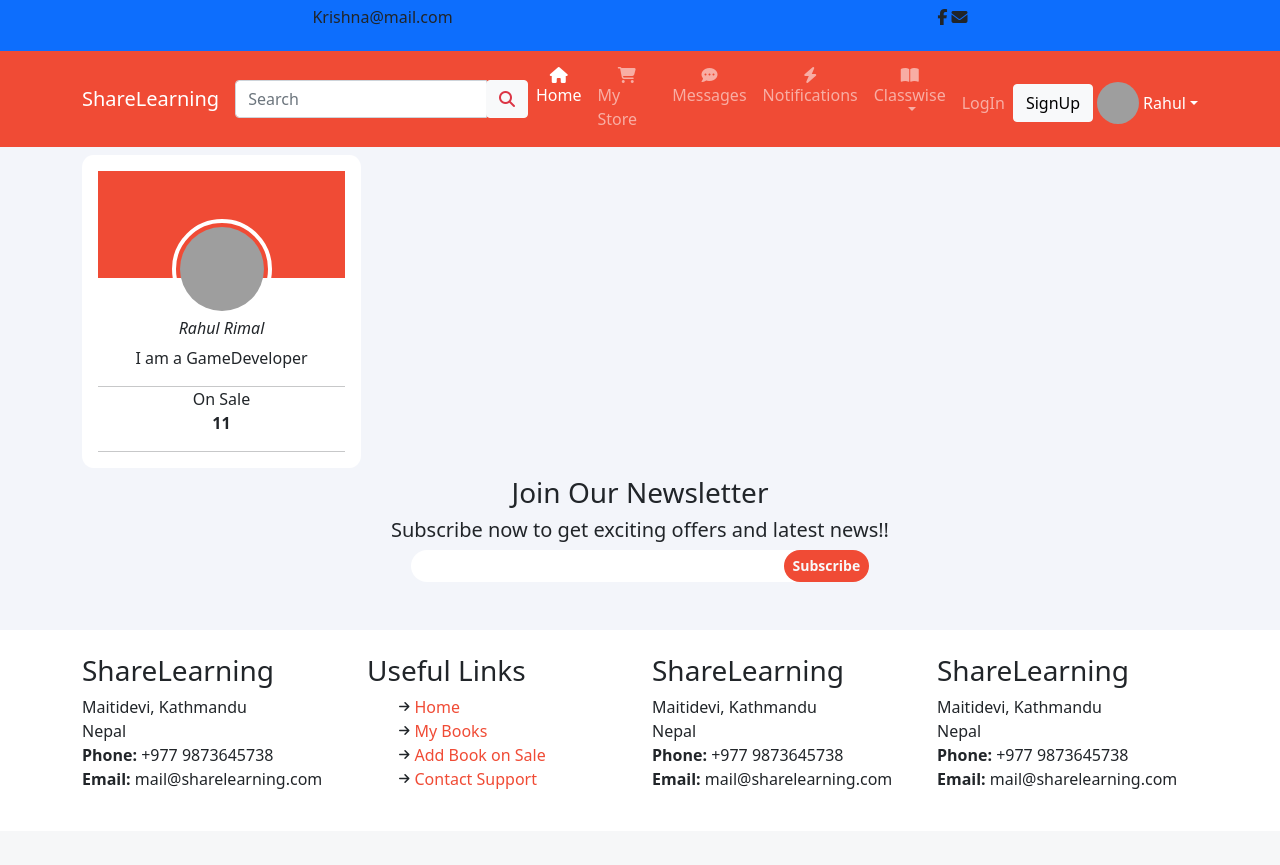
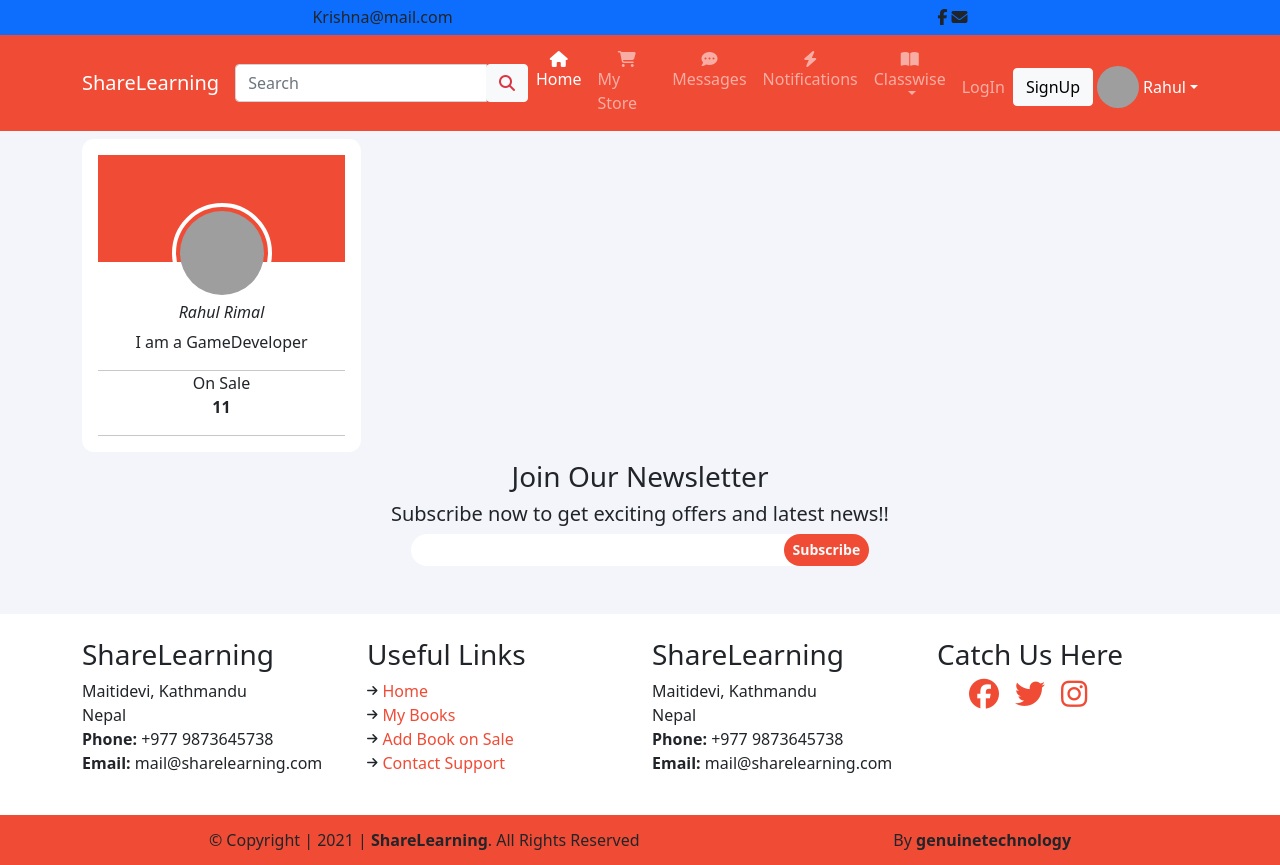
Before and after one commit to RahulRimal/ProjectShareBooks, a PHP site: page / in a window 1280 px wide. Before the commit the page ends 789 px from the top, so only its background shows below. Run offline with PHP 8.4, Linux system fonts and the light colour scheme; some libraries are stand-ins or nearby versions; grey boxes are pictures that could not be loaded.

Commit message:
Footer Completed

```diff
--- a/css/style.css
+++ b/css/style.css
@@ -47,7 +47,7 @@
 
 /* Topbar starts here */
 #top-bar {
-  background-color: var(--primary-color)
+  background-color: var(--primary-color);
   height: 35px;
   line-height: 35px;
 }
@@ -135,4 +135,11 @@
 }
 /* Footer top ends here  */
 
+.footer-bottom
+{
+    height: 50px;
+    line-height: 50px;
+    background-color: var(--primary-color);
+}
+
 /* Footer ends here  */
--- a/index.html
+++ b/index.html
@@ -280,7 +280,7 @@
                                     <h3>Useful Links</h3>
                                 </div>
                                 <div class="widget-body">
-                                    <ul>
+                                    <ul class="p-0">
                                         <li class="d-flex align-items-center">
                                             <i style="font-size: 12px; margin-right: 5px" class="fa fa-arrow-right"
                                                 aria-hidden="true">
@@ -330,12 +330,14 @@
                         <div class="footer-widget">
                             <div class="text-left">
                                 <div class="widget-heading">
-                                    <h3>ShareLearning</h3>
+                                    <h3>Catch Us Here</h3>
                                 </div>
                                 <div class="widget-body">
-                                    <p>Maitidevi, Kathmandu <br>Nepal <br><strong>Phone: </strong>+977 9873645738
-                                        <br><strong>Email:</strong> mail@sharelearning.com
-                                    </p>
+                                    <ul class="d-flex justify-content-start">
+                                        <li><a href="#"><i style="font-size: 30px;" class="fa fa-facebook-official pe-3" aria-hidden="true"></i></a></li>
+                                        <li><a href="#"><i style="font-size: 30px;" class="fa fa-twitter pe-3" aria-hidden="true"></i></a></li>
+                                        <li><a href="#"><i style="font-size: 30px;" class="fa fa-instagram" aria-hidden="true"></i></a></li>
+                                    </ul>
                                 </div>
                             </div>
                         </div>
@@ -345,6 +347,21 @@
         </div>
 
         <!-- footer top ends here  -->
+
+        <!-- Footer bottom starts here  -->
+
+        <div class="footer-bottom">
+            <div class="container d-flex justify-content-around">
+                <div class="footer-copyright">
+                    <span>&copy;</span> Copyright | 2021 | <strong>ShareLearning</strong>. All Rights Reserved
+                </div>
+                <div class="footer-credit">
+                    By <strong>genuinetechnology</strong>
+                </div>
+            </div>
+        </div>
+
+        <!-- Footer bottom ends here  -->
     </footer>
 
 
```
